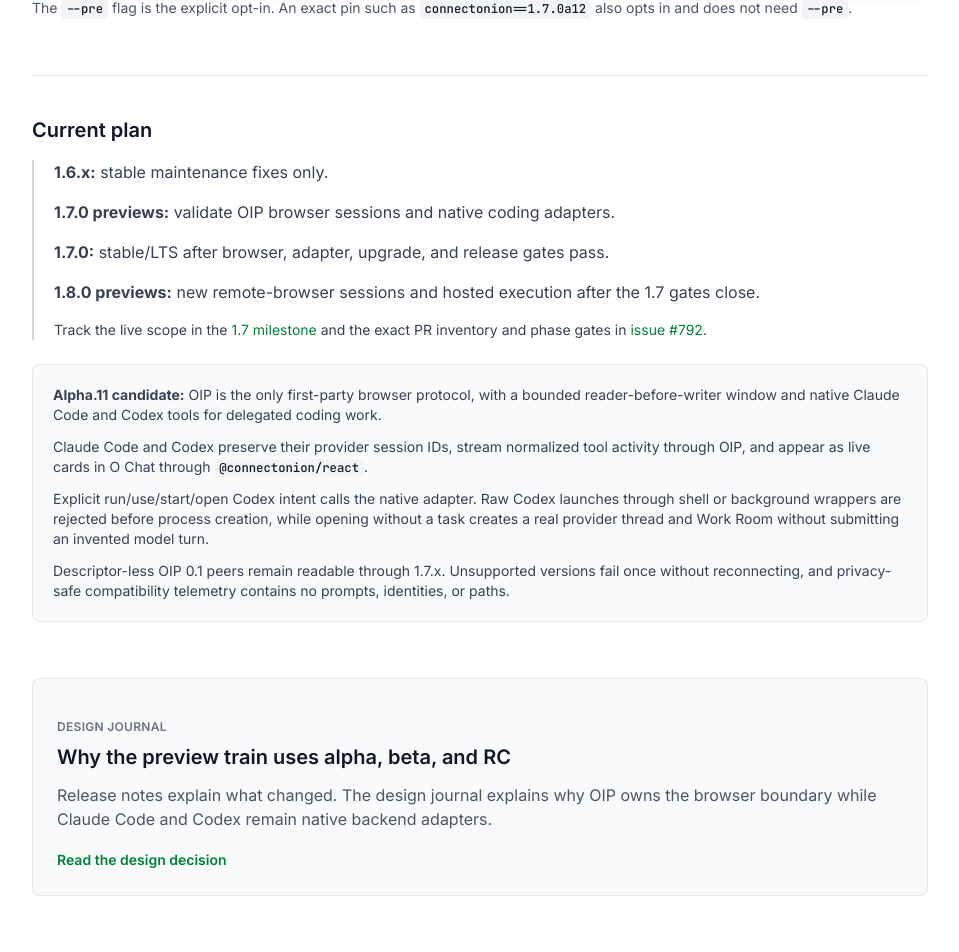
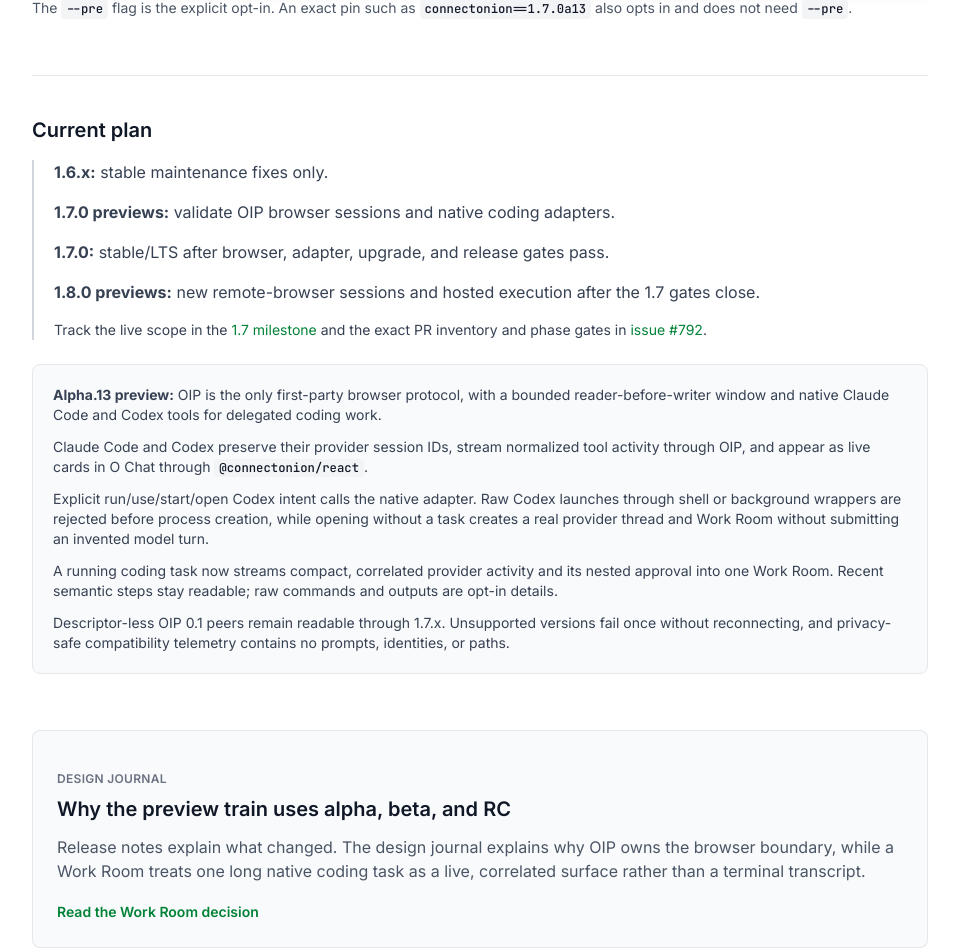
Before and after one commit to wu-changxing/connectonion-docs-site, a Next.js app: page /releases in a window 1280 px wide. Shown: the part 1844-2796 px from the top of the page, without its empty margins (288-1247 px from the left). Built offline with nearby package versions, Linux system fonts and the light colour scheme; no server answers.

Commit message:
docs: publish the 1.7.0a13 Work Room decision

```diff
--- /dev/null
+++ b/app/blog/a-tool-transaction-is-not-a-work-room/page.tsx
@@ -0,0 +1,88 @@
+import type { Metadata } from 'next'
+import Link from 'next/link'
+import { ContentNavigation } from '../../../components/ContentNavigation'
+
+const title = 'A Tool Transaction Is Not a Work Room'
+const description = 'Why OIP streams native coding activity and nested approvals live, while keeping raw terminal detail out of the default chat surface.'
+const canonicalPath = '/blog/a-tool-transaction-is-not-a-work-room'
+
+export const metadata: Metadata = {
+  title: `${title} | ConnectOnion`,
+  description,
+  alternates: { canonical: canonicalPath },
+  openGraph: {
+    title,
+    description,
+    url: canonicalPath,
+    siteName: 'ConnectOnion Docs',
+    type: 'article',
+    publishedTime: '2026-08-16T00:00:00+10:00',
+    authors: ['ConnectOnion Team'],
+    tags: ['OIP', 'Codex', 'Claude Code', 'Work Room', 'observability'],
+    images: [{ url: '/onion-logo.png', alt: title }],
+  },
+  twitter: { card: 'summary_large_image', title, description, images: ['/onion-logo.png'] },
+}
+
+const articleJsonLd = {
+  '@context': 'https://schema.org',
+  '@type': 'TechArticle',
+  headline: title,
+  description,
+  datePublished: '2026-08-16',
+  author: { '@type': 'Organization', name: 'ConnectOnion', url: 'https://docs.connectonion.com' },
+  publisher: {
+    '@type': 'Organization',
+    name: 'ConnectOnion',
+    logo: { '@type': 'ImageObject', url: 'https://docs.connectonion.com/onion-logo.png' },
+  },
+  mainEntityOfPage: `https://docs.connectonion.com${canonicalPath}`,
+  about: ['OIP provider activity', 'native coding adapters', 'approval correlation', 'Work Room observability'],
+}
+
+export default function ToolTransactionWorkRoomPage() {
+  return (
+    <main className="px-5 py-14 md:px-10 md:py-20">
+      <script
+        type="application/ld+json"
+        dangerouslySetInnerHTML={{ __html: JSON.stringify(articleJsonLd).replace(/</g, '\\u003c') }}
+      />
+      <article className="mx-auto max-w-3xl">
+        <header className="mb-12 border-b border-gray-100 pb-10">
+          <p className="mb-4 text-xs font-semibold uppercase tracking-widest text-gray-500">Design Journal · August 16, 2026 · ConnectOnion 1.7.0a13</p>
+          <h1 className="mb-5 text-4xl font-bold leading-tight tracking-tight text-gray-900 md:text-5xl">{title}</h1>
+          <p className="text-lg leading-relaxed text-gray-600">{description}</p>
+        </header>
+
+        <div className="prose prose-gray max-w-none">
+          <p>A native coding provider can run for minutes, call several tools, pause for a command approval, and then continue in the same provider session. Treating all of that as one generic tool row makes the running work look silent until it is over. Treating it as a raw transcript makes chat unreadable.</p>
+
+          <h2>The product question</h2>
+          <p>A Work Room must answer four questions at a glance: what is the provider doing now, how much has happened, whether a person needs to decide something, and where to find the detail if it matters. It must still work after eight or more native steps, on a phone, and after a provider session resumes.</p>
+
+          <h2>Alternatives considered</h2>
+          <ul>
+            <li>Show only the parent tool transaction after it finishes.</li>
+            <li>Put every provider event, command, and output straight into the chat transcript.</li>
+            <li>Render a fabricated terminal or browser thumbnail from text.</li>
+            <li>Stream correlated semantic activity into one provider Work Room and disclose raw detail only on demand.</li>
+          </ul>
+
+          <h2>Decision</h2>
+          <p>OIP keeps the ordinary message and cancellation lifecycle, while the Codex and Claude Code adapters emit a small live provider lane. Each activity carries the provider invocation identity; an approval carries that same invocation and its parent tool call. O Chat can therefore put the approval inside the card that caused it instead of creating a second, unrelated approval row.</p>
+          <p>The card and full Work Room show a truthful <em>live activity snapshot</em>: the newest semantic step, status, duration, and a bounded newest-first activity list. Commands and outputs live behind an explicit disclosure. This keeps the conversation useful even when the provider has produced many steps.</p>
+
+          <h2>Why there is no pretend screenshot</h2>
+          <p>Codex&apos;s native adapter does not currently emit a screenshot or other visual artifact. A generated terminal image would look like evidence but would not be evidence. The UI therefore labels the compact preview as an activity snapshot. If an adapter later emits a real, safely scoped image artifact, the Work Room may render that actual artifact as a thumbnail; it must never invent one.</p>
+
+          <h2>Tradeoffs and acceptance</h2>
+          <p>Streaming adds a provider-specific translation path, but it makes cancellation and approval state visible while work is actually running. The acceptance path uses a real multi-step coding task: create and run a small Python algorithm, verify at least eight steps, pause for a harmless command approval, inspect desktop and phone layouts, then confirm that cancellation reaches a terminal state without leaving a stale approval.</p>
+          <p>This is deliberately not an ACP feature. OIP remains the browser boundary, and Codex and Claude Code remain native backend adapters. A future Auto mode is a separate, model-reviewed and fail-closed approval policy; it does not weaken the default manual approval boundary.</p>
+
+          <p>See the <Link href="/blog/oip-native-coding-adapters">OIP/native-adapter decision</Link>, the <Link href="/cli/ai">co ai guide</Link>, and the <Link href="/useful-tools/codex">Codex adapter reference</Link>.</p>
+        </div>
+        <ContentNavigation />
+      </article>
+    </main>
+  )
+}
--- a/app/blog/page.tsx
+++ b/app/blog/page.tsx
@@ -17,6 +17,16 @@
 }
 
 const blogPosts = [
+  {
+    title: 'A Tool Transaction Is Not a Work Room',
+    subtitle: 'How long-running native coding work stays observable without turning chat into a terminal dump',
+    date: 'August 2026',
+    readTime: '5 min read',
+    href: '/blog/a-tool-transaction-is-not-a-work-room',
+    icon: HiOutlineCommandLine,
+    tags: ['Design Journal', 'OIP', 'Work Room'],
+    excerpt: 'Why OIP streams correlated native provider activity and approvals live, why raw details stay collapsed, and why a visual snapshot must never pretend to be a provider screenshot.'
+  },
   {
     title: 'The Owner Needs a Door',
     subtitle: 'Secure defaults still need a private recovery path',
--- a/app/releases/page.tsx
+++ b/app/releases/page.tsx
@@ -163,7 +163,7 @@
           </div>
           <div className="mt-6 rounded-lg border border-gray-200 bg-gray-50 p-5 text-sm text-gray-700 space-y-3">
             <p>
-              <strong>Alpha.11 candidate:</strong> OIP is the only first-party browser protocol, with a bounded
+              <strong>Alpha.13 preview:</strong> OIP is the only first-party browser protocol, with a bounded
               reader-before-writer window and native Claude Code and Codex tools for delegated coding work.
             </p>
             <p>
@@ -176,6 +176,10 @@
               real provider thread and Work Room without submitting an invented model turn.
             </p>
             <p>
+              A running coding task now streams compact, correlated provider activity and its nested approval into
+              one Work Room. Recent semantic steps stay readable; raw commands and outputs are opt-in details.
+            </p>
+            <p>
               Descriptor-less OIP 0.1 peers remain readable through 1.7.x. Unsupported versions fail once without
               reconnecting, and privacy-safe compatibility telemetry contains no prompts, identities, or paths.
             </p>
@@ -186,14 +190,15 @@
           <p className="text-xs font-semibold uppercase tracking-wide text-gray-500 mb-2">Design Journal</p>
           <h2 className="text-xl font-semibold text-gray-900 mb-3">Why the preview train uses alpha, beta, and RC</h2>
           <p className="text-gray-600 mb-4">
-            Release notes explain what changed. The design journal explains why OIP owns the browser boundary
-            while Claude Code and Codex remain native backend adapters.
+            Release notes explain what changed. The design journal explains why OIP owns the browser boundary,
+            while a Work Room treats one long native coding task as a live, correlated surface rather than a
+            terminal transcript.
           </p>
           <Link
-            href="/blog/oip-native-coding-adapters"
+            href="/blog/a-tool-transaction-is-not-a-work-room"
             className="text-sm font-semibold text-green-700 hover:underline"
           >
-            Read the design decision
+            Read the Work Room decision
           </Link>
         </section>
 
--- a/lib/version.ts
+++ b/lib/version.ts
@@ -7,7 +7,7 @@
  * version shown on the homepage or in structured metadata.
  */
 export const STABLE_VERSION = '1.6.10'
-export const PREVIEW_VERSION: string | null = '1.7.0a12'
+export const PREVIEW_VERSION: string | null = '1.7.0a13'
 
 // Product pages advertise the stable channel. Preview releases remain opt-in.
 export const VERSION = STABLE_VERSION
```
